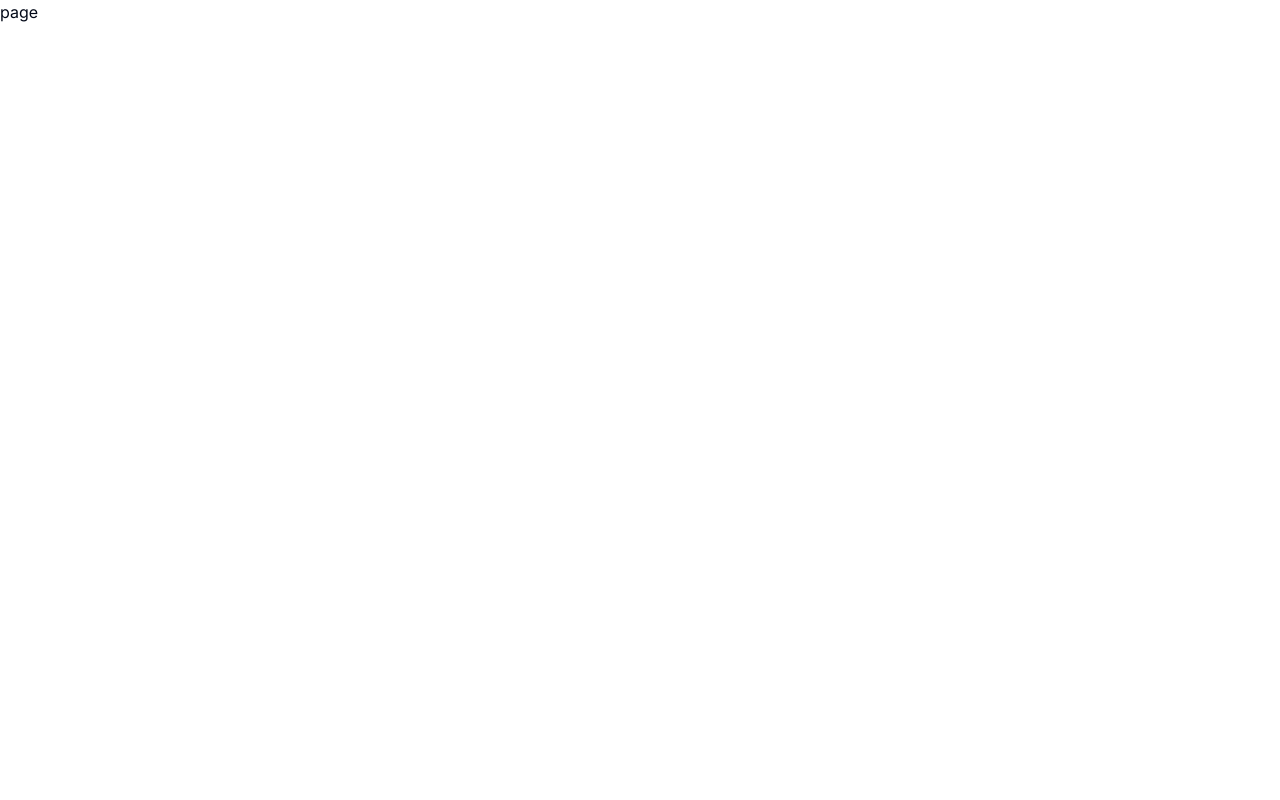
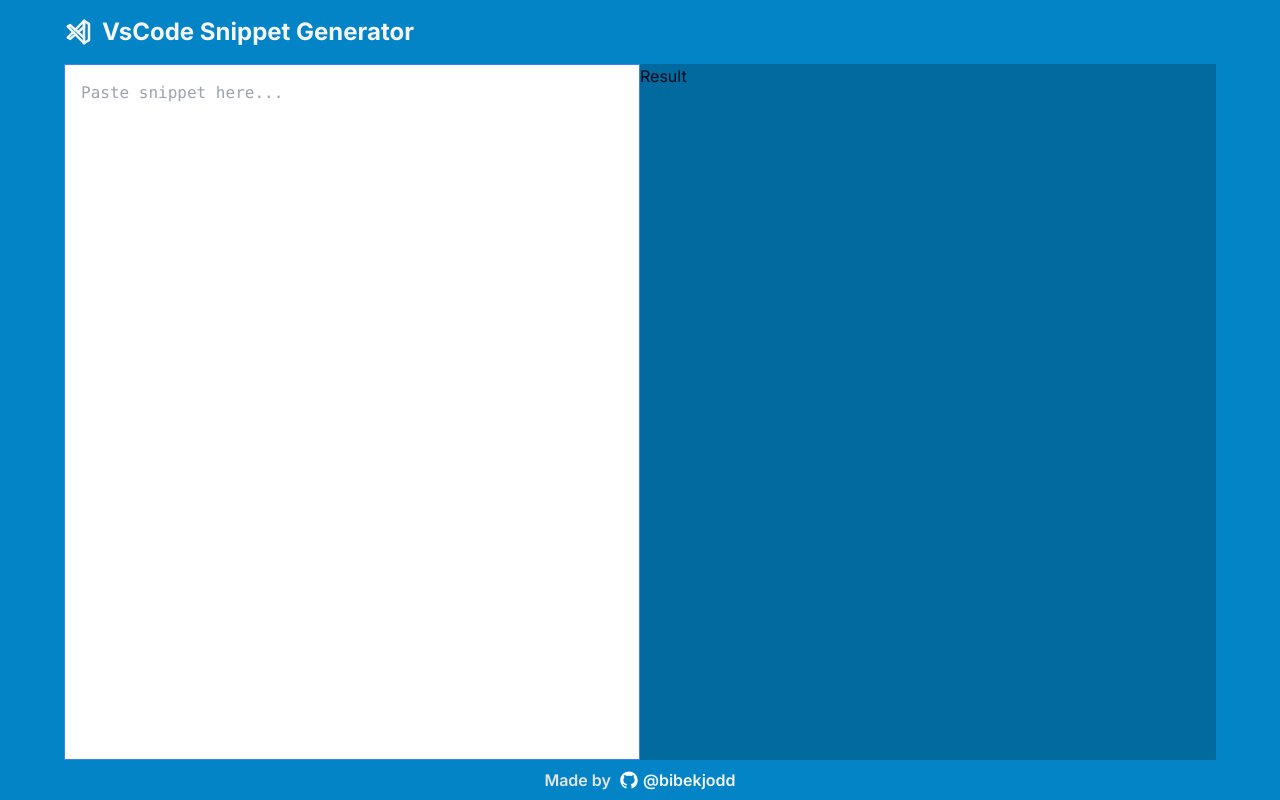
Before and after one commit to bibekjodd/vs-code-snippet-generator, a Next.js app: page / in a window 1280 px wide. Built offline with nearby package versions, Linux system fonts and the light colour scheme.

Commit message:
feat: add header & footer

```diff
--- a/package.json
+++ b/package.json
@@ -18,8 +18,10 @@
     "react": "^18",
     "react-ace": "^10.1.0",
     "react-dom": "^18",
+    "react-icons": "^4.11.0",
     "tailwind-merge": "^2.0.0",
-    "tailwindcss-animate": "^1.0.7"
+    "tailwindcss-animate": "^1.0.7",
+    "zustand": "^4.4.4"
   },
   "devDependencies": {
     "@types/node": "^20",
--- a/src/app/layout.tsx
+++ b/src/app/layout.tsx
@@ -16,7 +16,7 @@
 }) {
   return (
     <html lang="en">
-      <body className={inter.className}>{children}</body>
+      <body className={`${inter.className} bg-sky-600`}>{children}</body>
     </html>
   );
 }
--- a/src/app/page.tsx
+++ b/src/app/page.tsx
@@ -1,5 +1,19 @@
+import Editor from '@/components/editor';
+import Result from '@/components/result';
 import React from 'react';
+import 'ace-builds/src-noconflict/ext-language_tools';
+import Footer from '@/components/footer';
+import Header from '@/components/header';
 
 export default function page() {
-  return <div>page</div>;
+  return (
+    <main className="mx-auto flex h-screen flex-col px-3.5 sm:px-4 md:px-5 lg:px-16">
+      <Header />
+      <div className="grid flex-1 grid-cols-2 bg-black/20">
+        <Editor />
+        <Result />
+      </div>
+      <Footer />
+    </main>
+  );
 }
--- /dev/null
+++ b/src/components/editor.tsx
@@ -0,0 +1,14 @@
+'use client';
+import React from 'react';
+
+export default function Editor() {
+  return (
+    <div className="flex flex-col border border-blue-500">
+      <div></div>
+      <textarea
+        placeholder="Paste snippet here..."
+        className="bg-transprent flex-1 resize-none p-4 font-mono outline-none"
+      ></textarea>
+    </div>
+  );
+}
--- /dev/null
+++ b/src/components/footer.tsx
@@ -0,0 +1,23 @@
+import React from 'react';
+import { AiOutlineGithub } from 'react-icons/ai';
+
+export default function Footer() {
+  return (
+    <div className="flex h-10 items-center justify-center">
+      <p className="flex items-center">
+        <span className="mr-2 font-semibold text-neutral-200">Made by </span>
+        <a
+          href="https://github.com/bibekjodd"
+          target="_blank"
+          rel="noopener noreferrer"
+          className="group flex w-fit items-center"
+        >
+          <AiOutlineGithub className="mr-1 h-5 w-5 text-white" />
+          <span className="font-semibold text-neutral-100 group-hover:underline">
+            @bibekjodd{' '}
+          </span>
+        </a>
+      </p>
+    </div>
+  );
+}
--- /dev/null
+++ b/src/components/header.tsx
@@ -0,0 +1,13 @@
+import React from 'react';
+import { TbBrandVscode } from 'react-icons/tb';
+
+export default function Header() {
+  return (
+    <header className="flex h-16 items-center">
+      <h3 className="flex items-center space-x-2 text-2xl font-bold text-neutral-100">
+        <TbBrandVscode className="text-3xl" />
+        <span>VsCode Snippet Generator</span>
+      </h3>
+    </header>
+  );
+}
--- /dev/null
+++ b/src/components/result.tsx
@@ -0,0 +1,5 @@
+import React from 'react';
+
+export default function Result() {
+  return <div>Result</div>;
+}
```
Also changed, not shown: 1 other file (tests, documents, lock files or other folders).
